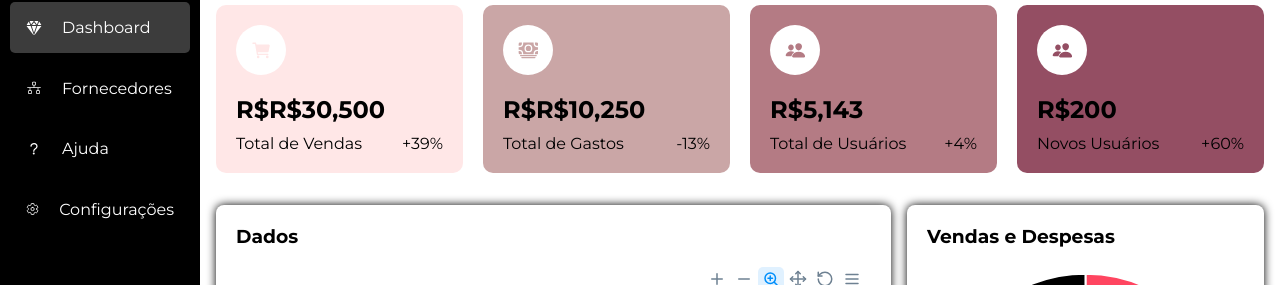
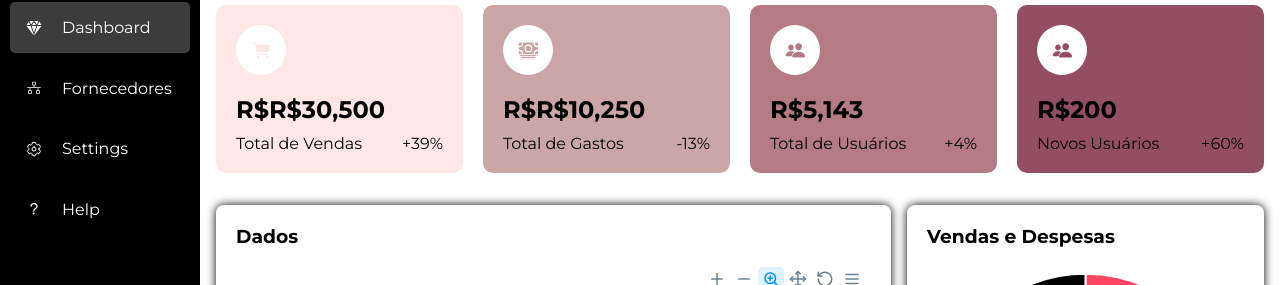
Before and after one commit to matheusduartedevs/dashboard, a React (Vite) app: page / in a window 1280 px wide. Shown: the part 85-370 px from the top of the page. Built offline with nearby package versions, Linux system fonts and the light colour scheme.

Commit message:
refactor: criação do componente MenuItem e refotrando mapeamento dos itens

```diff
--- a/src/components/Menu/Menu.tsx
+++ b/src/components/Menu/Menu.tsx
@@ -2,38 +2,15 @@ import React from "react";
 import "./Menu.css";
 import { IoDiamond, IoHelp, IoSettingsOutline } from "react-icons/io5";
 import { PiNetworkLight } from "react-icons/pi";
-import { Link } from "react-router-dom";
+import MenuItem from "../MenuItem/MenuItem";
 
 const Menu = () => {
   return (
     <ul className="menu-list">
-      <li className="menu-list-item active">
-        <Link to="/">
-          <IoDiamond />
-          Dashboard
-        </Link>
-      </li>
-
-      <li className="menu-list-item">
-        <Link to="/">
-          <PiNetworkLight />
-          Fornecedores
-        </Link>
-      </li>
-
-      <li className="menu-list-item">
-        <Link to="/">
-          <IoHelp />
-          Ajuda
-        </Link>
-      </li>
-
-      <li className="menu-list-item">
-        <Link to="/">
-          <IoSettingsOutline />
-          Configurações
-        </Link>
-      </li>
+      <MenuItem to="/" icon={IoDiamond} label="Dashboard" isActive={true} />
+      <MenuItem to="/" icon={PiNetworkLight} label="Fornecedores" isActive={false} />
+      <MenuItem to="/" icon={IoSettingsOutline} label="Settings" isActive={false} />
+      <MenuItem to="/" icon={IoHelp} label="Help" isActive={false} />
     </ul>
   );
 };
--- /dev/null
+++ b/src/components/MenuItem/MenuItem.jsx
@@ -0,0 +1,15 @@
+import { Link } from "react-router-dom";
+
+// eslint-disable-next-line react/prop-types
+const MenuItem = ({ to, icon: Icon, label, isActive }) => {
+  return (
+    <li className={`menu-list-item ${isActive ? "active" : ""}`}>
+      <Link to={to}>
+        <Icon />
+        {label}
+      </Link>
+    </li>
+  );
+};
+
+export default MenuItem;
```
